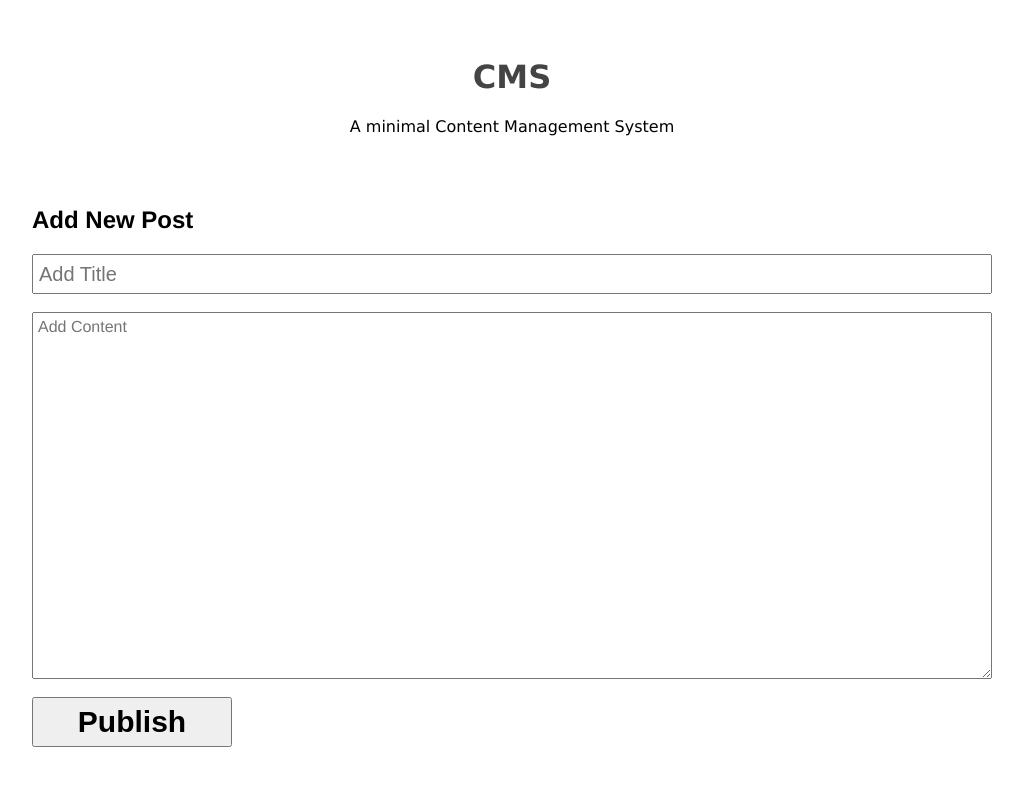
After one commit to KunalGautam/anuku, a PHP site: page /admin/post.php in a window 1280 px wide. The commit adds this page. Shown: the top 786 px of the page, without its empty margins (128-1151 px from the left). Run offline with PHP 8.4, Linux system fonts and the light colour scheme.

Commit message:
Prototype of content entry form
Nice and clean UI prototype for the content entry form. Took a lot of time
for n00b like me to design this.

```diff
--- a/admin/index.php
+++ b/admin/index.php
@@ -16,7 +16,7 @@
 				<input type="text" name="password" placeholder="Password"/>
 				<input type="submit" value="Login" />
 				</form>
-			</div>
+				</div>
 			</div>
 		</div>
 	</body>
--- /dev/null
+++ b/admin/post.php
@@ -0,0 +1,26 @@
+<html>
+	<head>
+		<title> Admin Area of CMS ! Add new Post</title>
+		<link rel="stylesheet"	type="text/css"	href="../template/style.css"/>
+	</head>
+	<body>
+		<div id="container">
+			<div id="logo">
+				<h1><a href="../index.php">CMS</a></h1>
+				A minimal Content Management System
+			</div>
+			<div id="content">
+					<div id="post">
+					<h2>Add New Post</h2>
+					<form action="post.php" method="post">
+						<input class="post-title" type="text" name="title" placeholder="Add Title"/>
+						<br /><br />
+						<textarea class="post-textarea" type="text" name="postcontent" placeholder="Add Content"></textarea>
+						<br /><br />
+						<input type="submit" size="10" value="Publish" />
+					</form>
+					</div>
+			</div>
+		</div>
+	</body>
+</html>
--- a/article.php
+++ b/article.php
@@ -30,7 +30,7 @@ if (isset($_GET['id'])) {
 				A minimal Content Management System
 			</div>
 			<div id="content">
-				<h3><?php echo "{$row['name']}"; ?></h3>
+				<h2><?php echo "{$row['name']}"; ?></h2>
 				<?php $postdate = strtotime($row['time']); ?>
 				<div id="posttime">
 				posted on <?php echo date('jS F Y, h:i A', $postdate); ?>
--- a/template/style.css
+++ b/template/style.css
@@ -32,8 +32,34 @@ p {
 	text-align: center;
 }
 
+#post {
+	font-family: Helvetica;
+
+}
+
+.post-title{
+	width: 100%;
+	height: 40px;
+	font-size: 20px;
+	padding: 5px 5px 5px 5px;
+}
+
+.post-textarea{
+	width: 100%;
+	height: 50%;
+	font-size: 16px;
+	padding: 5px 5px 5px 5px;
+	font-family: Helvetica;
+}
+
+input[type=submit] {
+    width: 200px;
+    height: 50px;
+    font-size: 30px;
+    font-weight: bold;
+}
+
 #content {
-	font-size: 14 px;
 	text-align: justify;
 	padding: 50px 0 0 0;
 }
```
